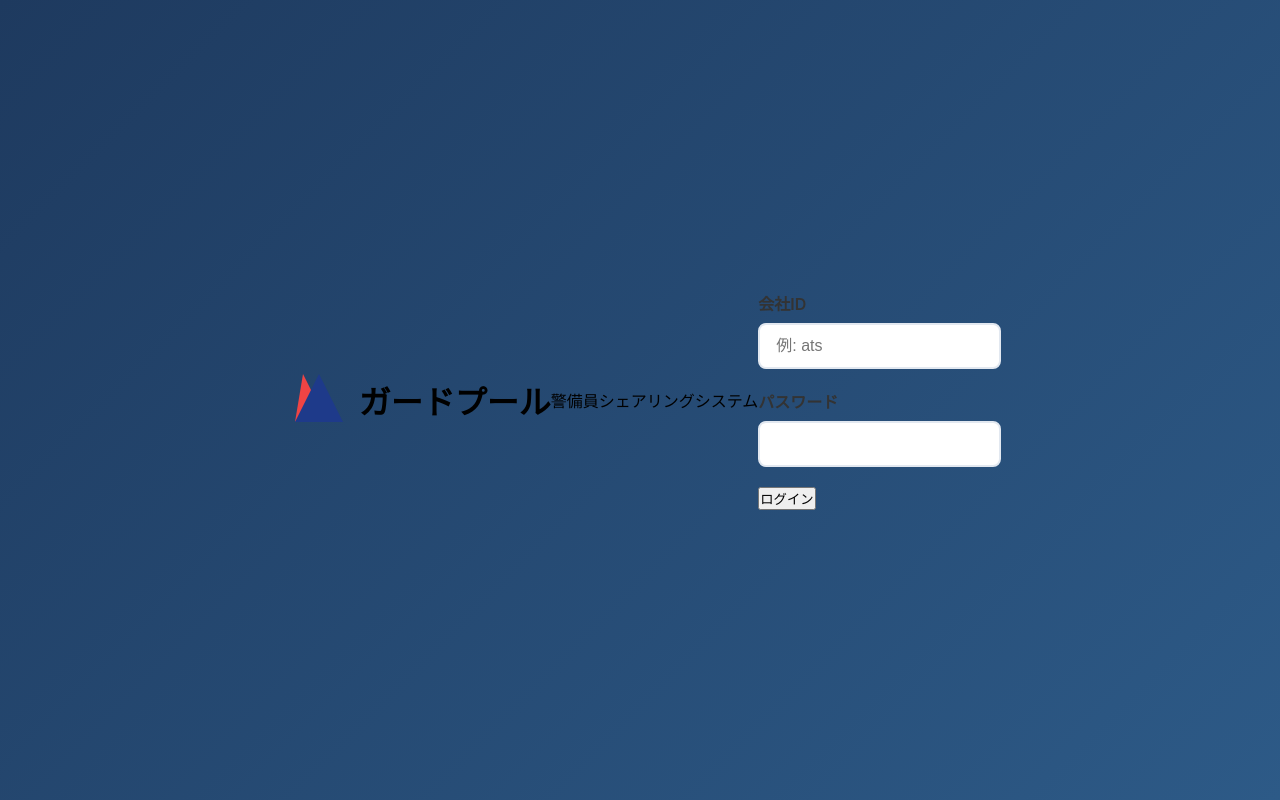
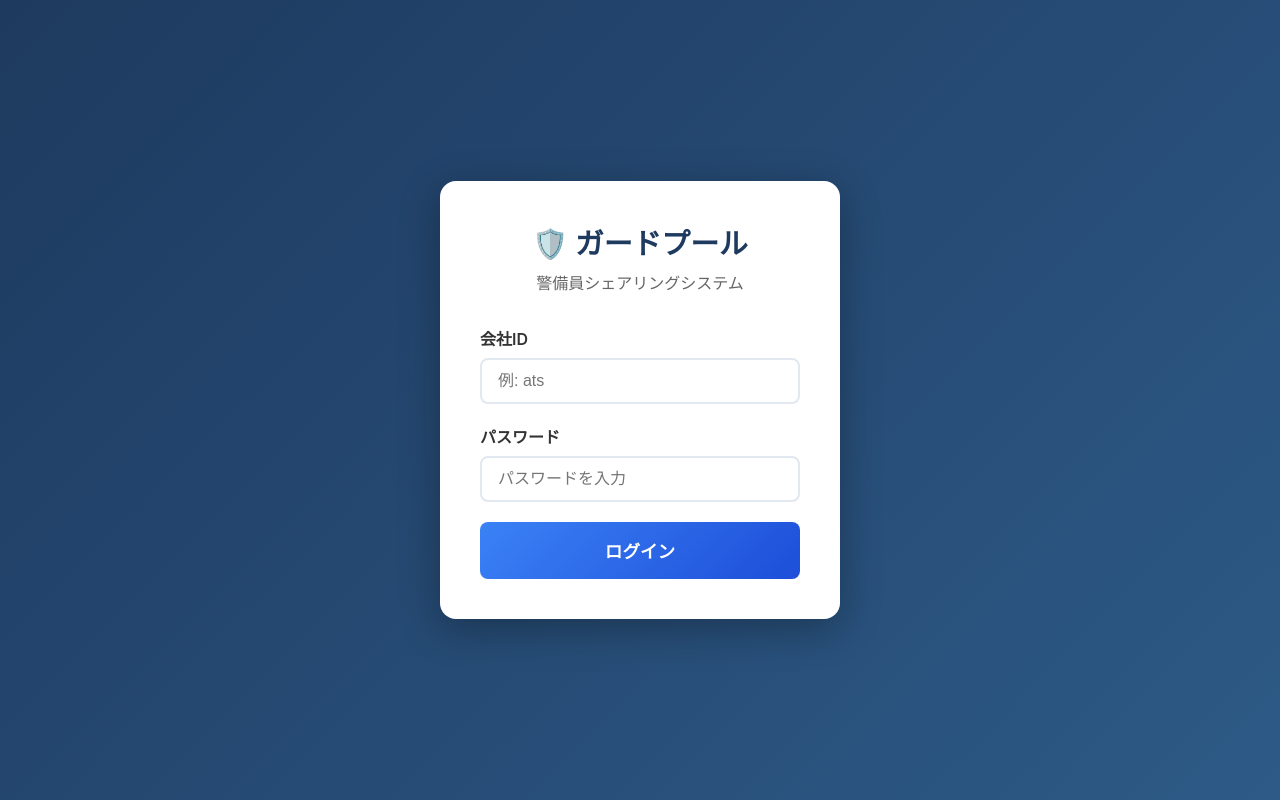
Before and after one commit to hondaporta-ship-it/guardpool, a plain HTML site: page index.html in a window 1280 px wide. Drawn offline with nearby package versions, Linux system fonts and the light colour scheme.

Commit message:
Fix index.html

```diff
--- a/index.html
+++ b/index.html
@@ -6,42 +6,32 @@
     <title>ガードプール - ログイン</title>
     <link rel="stylesheet" href="style.css">
 </head>
-<body class="login-page">
+<body>
     <div class="login-container">
-        <div class="logo">
-            <svg width="80" height="80" viewBox="0 0 100 100">
-                <polygon points="30,20 50,60 20,80" fill="#ef4444"/>
-                <polygon points="50,20 80,80 20,80" fill="#1e3a8a"/>
-            </svg>
-        </div>
-        <h1>ガードプール</h1>
+        <div class="login-box">
+            <h1>🛡️ ガードプール</h1>
             <p class="subtitle">警備員シェアリングシステム</p>
 
             <form id="loginForm">
                 <div class="form-group">
                     <label for="loginId">会社ID</label>
-                <input type="text" id="loginId" name="loginId" required placeholder="例: ats">
+                    <input type="text" id="loginId" name="loginId" placeholder="例: ats" required>
                 </div>
 
                 <div class="form-group">
                     <label for="password">パスワード</label>
-                <input type="password" id="password" name="password" required>
+                    <input type="password" id="password" name="password" placeholder="パスワードを入力" required>
                 </div>
 
-            <button type="submit" class="btn-primary">ログイン</button>
+                <button type="submit" class="btn-login">ログイン</button>
 
                 <div id="errorMessage" class="error-message"></div>
             </form>
         </div>
+    </div>
 
     <script src="https://cdn.jsdelivr.net/npm/@supabase/supabase-js@2"></script>
-    <script>
-        // Supabase設定
-        const SUPABASE_URL = 'https://lrfaifhmqtxycvytfcuv.supabase.co';
-        const SUPABASE_ANON_KEY = 'sb_publishable_XoFkG_ZulQQNSD5604cGbQ_6F13TB_k';
-    </script>
-    <script src="https://cdn.jsdelivr.net/npm/@supabase/supabase-js@2"></script>
+    <script src="config.js"></script>
     <script src="app.js"></script>
-
 </body>
 </html>
```
Lines whose indentation alone changed are shown as unchanged.
